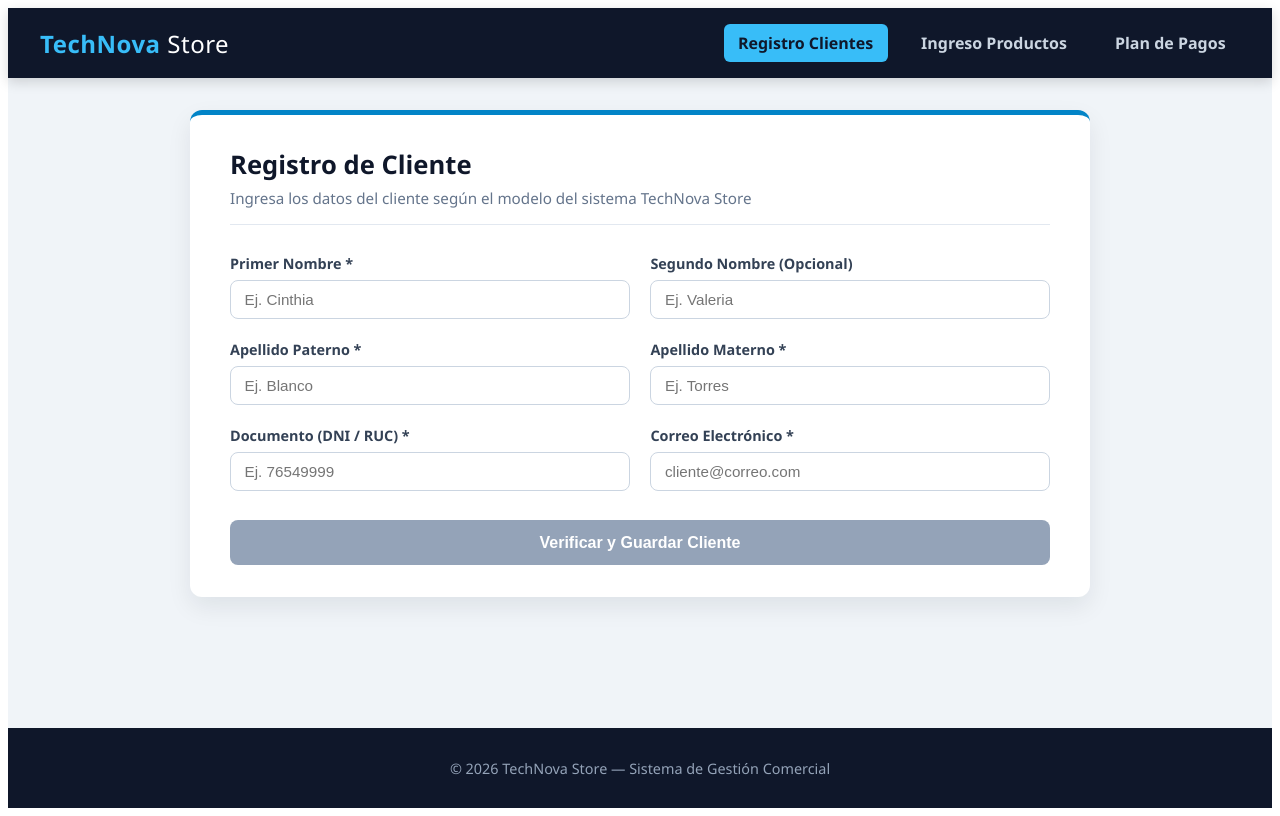
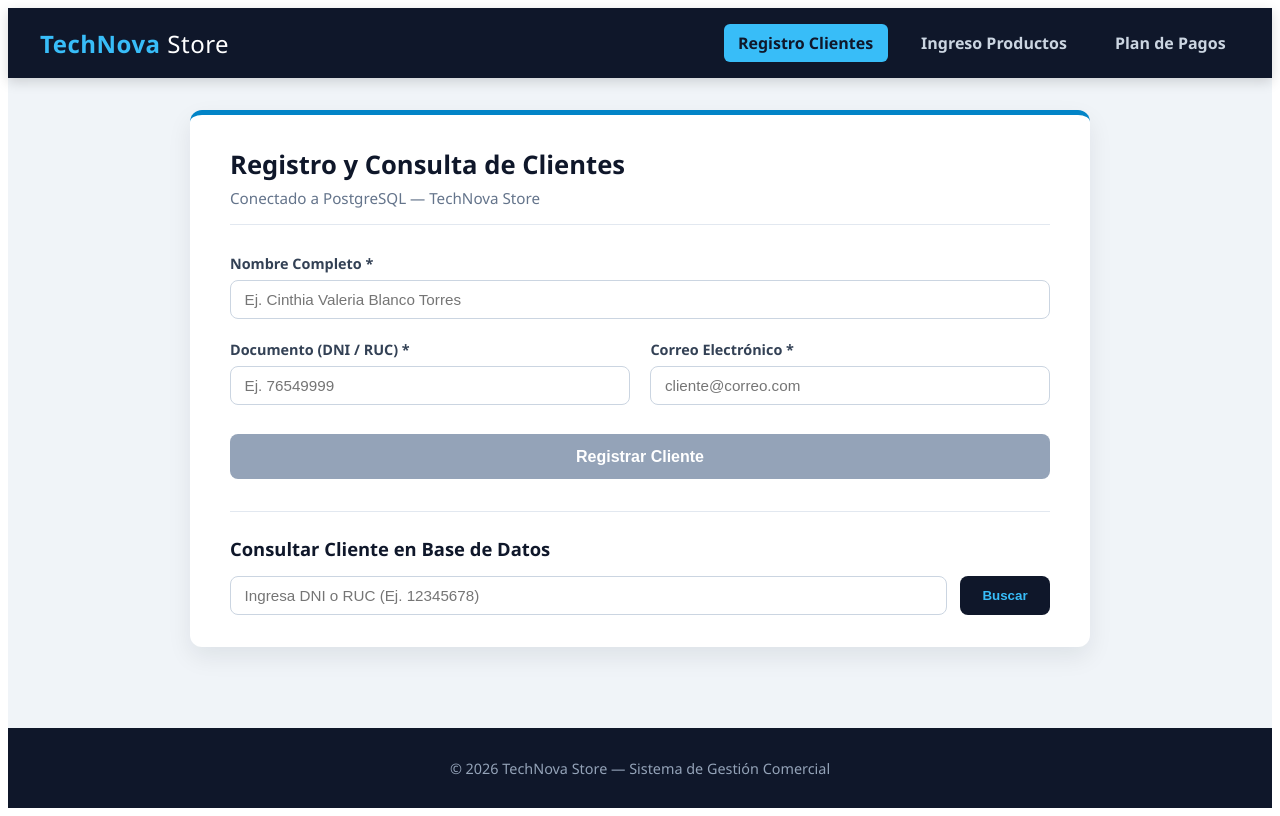
Before and after one commit to karloayala/FrontEnd_Tienda, an Angular app: page /clientes in a window 1280 px wide. Built offline with nearby package versions, Linux system fonts and the light colour scheme.

Commit message:
Integracion completa de Clientes con Spring Boot y PostgreSQL

```diff
--- a/src/app/clientes/clientes.css
+++ b/src/app/clientes/clientes.css
@@ -28,6 +28,16 @@
   background-color: #dcfce7;
   color: #166534;
   border: 1px solid #86efac;
+  padding: 0.9rem 1.2rem;
+  border-radius: 8px;
+  margin-bottom: 1.5rem;
+  font-weight: 600;
+}
+
+.alert-error {
+  background-color: #fee2e2;
+  color: #991b1b;
+  border: 1px solid #fca5a5;
   padding: 0.9rem 1.2rem;
   border-radius: 8px;
   margin-bottom: 1.5rem;
@@ -103,6 +113,79 @@ input:focus {
   cursor: not-allowed;
 }
 
+.search-section {
+  margin-top: 2rem;
+  padding-top: 1.5rem;
+  border-top: 1px solid #e2e8f0;
+}
+
+.search-section h3,
+.table-wrapper h3 {
+  margin: 0 0 0.9rem;
+  color: #0f172a;
+  font-size: 1.15rem;
+}
+
+.search-row {
+  display: flex;
+  gap: 0.8rem;
+}
+
+.search-row input {
+  flex: 1;
+  padding: 0.65rem 0.85rem;
+  border: 1.5px solid #cbd5e1;
+  border-radius: 8px;
+  font-size: 0.95rem;
+}
+
+.btn-search {
+  background-color: #0f172a;
+  color: #38bdf8;
+  border: none;
+  padding: 0.65rem 1.4rem;
+  border-radius: 8px;
+  font-weight: 700;
+  cursor: pointer;
+  transition: background-color 0.2s;
+}
+
+.btn-search:hover {
+  background-color: #1e293b;
+}
+
+.table-wrapper {
+  margin-top: 1.8rem;
+  overflow-x: auto;
+}
+
+.tech-table {
+  width: 100%;
+  border-collapse: collapse;
+  font-size: 0.92rem;
+}
+
+.tech-table th {
+  background-color: #0f172a;
+  color: #ffffff;
+  text-align: left;
+  padding: 0.75rem 1rem;
+}
+
+.tech-table td {
+  padding: 0.75rem 1rem;
+  border-bottom: 1px solid #e2e8f0;
+  color: #1e293b;
+}
+
+.badge-id {
+  background-color: #e0f2fe;
+  color: #0369a1;
+  font-weight: 700;
+  padding: 0.2rem 0.55rem;
+  border-radius: 6px;
+}
+
 @media (max-width: 600px) {
   .card-tech {
     padding: 1.5rem 1.2rem;
@@ -110,6 +193,10 @@ input:focus {
 
   .form-group {
     flex: 1 1 100%;
+  }
+
+  .search-row {
+    flex-direction: column;
   }
 }
 
--- a/src/app/clientes/clientes.html
+++ b/src/app/clientes/clientes.html
@@ -1,44 +1,25 @@
 <div class="card-tech">
   <div class="card-header">
-    <h2>Registro de Cliente</h2>
-    <p>Ingresa los datos del cliente según el modelo del sistema TechNova Store</p>
+    <h2>Registro y Consulta de Clientes</h2>
+    <p>Conectado a PostgreSQL — TechNova Store</p>
   </div>
 
   <div class="alert-success" *ngIf="mensajeExito">
-    Cliente registrado correctamente. Revisa los datos enviados en la consola.
+    {{ mensajeExito }}
   </div>
 
-  <form [formGroup]="clienteForm" (ngSubmit)="abrirModalConfirmacion()" class="form-grid">
+  <div class="alert-error" *ngIf="mensajeError">
+    {{ mensajeError }}
+  </div>
 
-    <div class="form-group">
-      <label>Primer Nombre *</label>
-      <input type="text" formControlName="primerNombre" placeholder="Ej. Cinthia">
-      <span class="error-msg" *ngIf="clienteForm.get('primerNombre')?.invalid && clienteForm.get('primerNombre')?.touched">
-        Ingresa tu primer nombre válido (solo letras, mínimo 2 caracteres).
-      </span>
-    </div>
+  <!-- FORMULARIO DE REGISTRO (POST /api/clientes) -->
+  <form [formGroup]="clienteForm" (ngSubmit)="registrarCliente()" class="form-grid">
 
-    <div class="form-group">
-      <label>Segundo Nombre (Opcional)</label>
-      <input type="text" formControlName="segundoNombre" placeholder="Ej. Valeria">
-      <span class="error-msg" *ngIf="clienteForm.get('segundoNombre')?.invalid && clienteForm.get('segundoNombre')?.touched">
-        Solo se permiten letras (mínimo 2 caracteres).
-      </span>
-    </div>
-
-    <div class="form-group">
-      <label>Apellido Paterno *</label>
-      <input type="text" formControlName="apellidoPaterno" placeholder="Ej. Blanco">
-      <span class="error-msg" *ngIf="clienteForm.get('apellidoPaterno')?.invalid && clienteForm.get('apellidoPaterno')?.touched">
-        Ingresa tu apellido paterno válido (solo letras, mínimo 2 caracteres).
-      </span>
-    </div>
-
-    <div class="form-group">
-      <label>Apellido Materno *</label>
-      <input type="text" formControlName="apellidoMaterno" placeholder="Ej. Torres">
-      <span class="error-msg" *ngIf="clienteForm.get('apellidoMaterno')?.invalid && clienteForm.get('apellidoMaterno')?.touched">
-        Ingresa tu apellido materno válido (solo letras, mínimo 2 caracteres).
+    <div class="form-group full-width">
+      <label>Nombre Completo *</label>
+      <input type="text" formControlName="nombre" placeholder="Ej. Cinthia Valeria Blanco Torres">
+      <span class="error-msg" *ngIf="clienteForm.get('nombre')?.invalid && clienteForm.get('nombre')?.touched">
+        Ingresa un nombre válido (solo letras y espacios, mínimo 3 caracteres).
       </span>
     </div>
 
@@ -59,56 +40,49 @@
     </div>
 
     <div class="form-group full-width">
-      <button type="submit" [disabled]="clienteForm.invalid" class="btn-tech">
-        Verificar y Guardar Cliente
+      <button type="submit" [disabled]="clienteForm.invalid || cargando" class="btn-tech">
+        {{ cargando ? 'Guardando en Base de Datos...' : 'Registrar Cliente' }}
       </button>
     </div>
 
   </form>
-</div>
 
-<!-- VENTANA MODAL DE CONFIRMACIÓN DE CLIENTE -->
-<div class="modal-backdrop" *ngIf="modalConfirmacionAbierto" (click)="cerrarModal()">
-  <div class="modal-card" (click)="$event.stopPropagation()">
-    <div class="modal-header">
-      <h3>Confirmar Registro de Cliente</h3>
-      <button type="button" class="close-btn" (click)="cerrarModal()" aria-label="Cerrar">&times;</button>
-    </div>
-
-    <div class="modal-body" *ngIf="clienteParaConfirmar">
-      <p class="modal-subtitle">Verifica que los datos consolidados coincidan con el documento de identidad:</p>
-
-      <div class="resumen-grid">
-        <div class="resumen-item">
-          <span class="resumen-label">Nombre Completo (Entidad)</span>
-          <span class="resumen-valor">{{ clienteParaConfirmar.nombre }}</span>
-        </div>
-
-        <div class="resumen-item">
-          <span class="resumen-label">Documento de Identidad</span>
-          <span class="resumen-valor">{{ clienteParaConfirmar.documento }}</span>
-        </div>
-
-        <div class="resumen-item">
-          <span class="resumen-label">Correo Electrónico</span>
-          <span class="resumen-valor">{{ clienteParaConfirmar.email }}</span>
-        </div>
-
-        <div class="resumen-item">
-          <span class="resumen-label">Segmento Evaluado</span>
-          <span class="badge-segmento">{{ clienteParaConfirmar.segmento }}</span>
-        </div>
-
-        <div class="resumen-item full">
-          <span class="resumen-label">Línea de Crédito Referencial (TechNova)</span>
-          <span class="resumen-valor destacado">S/ {{ clienteParaConfirmar.lineaCreditoAsignada | number:'1.2-2' }}</span>
-        </div>
-      </div>
-    </div>
-
-    <div class="modal-footer">
-      <button type="button" class="btn-secondary" (click)="cerrarModal()">Corregir Datos</button>
-      <button type="button" class="btn-tech btn-modal-confirm" (click)="confirmarRegistroCliente()">Confirmar Registro</button>
+  <!-- SECCIÓN DE CONSULTA EN BD (GET /api/clientes/documento/{documento}) -->
+  <div class="search-section">
+    <h3>Consultar Cliente en Base de Datos</h3>
+    <div class="search-row">
+      <input
+        type="text"
+        [(ngModel)]="documentoBusqueda"
+        placeholder="Ingresa DNI o RUC (Ej. 12345678)"
+        maxlength="11"
+        (keyup.enter)="buscarCliente()">
+      <button type="button" (click)="buscarCliente()" class="btn-search">
+        Buscar
+      </button>
     </div>
   </div>
+
+  <!-- TABLA DE RESULTADOS DE BASE DE DATOS -->
+  <div class="table-wrapper" *ngIf="clientesLista.length > 0">
+    <h3>Clientes Verificados en Base de Datos</h3>
+    <table class="tech-table">
+      <thead>
+        <tr>
+          <th>ID (BD)</th>
+          <th>Nombre Completo</th>
+          <th>Documento</th>
+          <th>Correo Electrónico</th>
+        </tr>
+      </thead>
+      <tbody>
+        <tr *ngFor="let c of clientesLista">
+          <td><span class="badge-id">#{{ c.id }}</span></td>
+          <td>{{ c.nombre }}</td>
+          <td>{{ c.documento }}</td>
+          <td>{{ c.email }}</td>
+        </tr>
+      </tbody>
+    </table>
+  </div>
 </div>
--- a/src/app/clientes/clientes.ts
+++ b/src/app/clientes/clientes.ts
@@ -1,82 +1,90 @@
 import { Component } from '@angular/core';
 import { CommonModule } from '@angular/common';
-import { ReactiveFormsModule, FormBuilder, FormGroup, Validators } from '@angular/forms';
-
-export interface ClientePreview {
-  nombre: string;
-  documento: string;
-  email: string;
-  segmento: string;
-  lineaCreditoAsignada: number;
-}
+import { ReactiveFormsModule, FormsModule, FormBuilder, FormGroup, Validators } from '@angular/forms';
+import { ClienteService, ClienteRequest, ClienteResponse } from '../services/cliente.service';
 
 @Component({
   selector: 'app-clientes',
-  imports: [CommonModule, ReactiveFormsModule],
+  imports: [CommonModule, ReactiveFormsModule, FormsModule],
   templateUrl: './clientes.html',
   styleUrl: './clientes.css'
 })
 export class Clientes {
   clienteForm: FormGroup;
-  mensajeExito: boolean = false;
-  modalConfirmacionAbierto: boolean = false;
-  clienteParaConfirmar: ClientePreview | null = null;
+  mensajeExito: string = '';
+  mensajeError: string = '';
+  cargando: boolean = false;
 
-  constructor(private fb: FormBuilder) {
+  documentoBusqueda: string = '';
+  clientesLista: ClienteResponse[] = [];
+
+  constructor(
+    private fb: FormBuilder,
+    private clienteService: ClienteService
+  ) {
     this.clienteForm = this.fb.group({
-      primerNombre: ['', [Validators.required, Validators.minLength(2), Validators.pattern('^[a-zA-ZáéíóúÁÉÍÓÚñÑ]+$')]],
-      segundoNombre: ['', [Validators.minLength(2), Validators.pattern('^[a-zA-ZáéíóúÁÉÍÓÚñÑ]*$')]],
-      apellidoPaterno: ['', [Validators.required, Validators.minLength(2), Validators.pattern('^[a-zA-ZáéíóúÁÉÍÓÚñÑ]+$')]],
-      apellidoMaterno: ['', [Validators.required, Validators.minLength(2), Validators.pattern('^[a-zA-ZáéíóúÁÉÍÓÚñÑ]+$')]],
+      nombre: ['', [Validators.required, Validators.minLength(3), Validators.pattern('^[a-zA-ZáéíóúÁÉÍÓÚñÑ\\s]+$')]],
       documento: ['', [Validators.required, Validators.pattern('^[0-9]{8,11}$')]],
       email: ['', [Validators.required, Validators.email]]
     });
   }
 
-  abrirModalConfirmacion() {
+  registrarCliente() {
     if (this.clienteForm.valid) {
-      const form = this.clienteForm.value;
-      const esEmpresa = form.documento.length === 11;
+      this.cargando = true;
+      this.mensajeExito = '';
+      this.mensajeError = '';
 
-      this.clienteParaConfirmar = {
-        nombre: [form.primerNombre, form.segundoNombre, form.apellidoPaterno, form.apellidoMaterno]
-          .filter(parte => parte && parte.trim() !== '')
-          .join(' '),
-        documento: form.documento,
-        email: form.email,
-        segmento: esEmpresa ? 'Corporativo / RUC' : 'Persona Natural / DNI',
-        lineaCreditoAsignada: esEmpresa ? 15000.00 : 2500.00
+      const clienteRequest: ClienteRequest = {
+        nombre: this.clienteForm.value.nombre.trim(),
+        documento: this.clienteForm.value.documento.trim(),
+        email: this.clienteForm.value.email.trim()
       };
 
-      this.modalConfirmacionAbierto = true;
+      this.clienteService.registrarCliente(clienteRequest).subscribe({
+        next: (respuesta: ClienteResponse) => {
+          console.log('=== RESPUESTA DE BASE DE DATOS (POST) ===', respuesta);
+          this.mensajeExito = `Cliente guardado en la base de datos con ID #${respuesta.id}.`;
+          this.agregarATablaSinDuplicar(respuesta);
+          this.clienteForm.reset();
+          this.cargando = false;
+        },
+        error: (err) => {
+          console.error('Error al registrar cliente:', err);
+          this.mensajeError = err.error?.mensaje || err.error?.message || 'Error al registrar: verifica si el documento ya existe en la base de datos.';
+          this.cargando = false;
+        }
+      });
     } else {
       this.clienteForm.markAllAsTouched();
     }
   }
 
-  cerrarModal() {
-    this.modalConfirmacionAbierto = false;
+  buscarCliente() {
+    const doc = this.documentoBusqueda.trim();
+    if (!doc) return;
+
+    this.mensajeExito = '';
+    this.mensajeError = '';
+
+    this.clienteService.buscarPorDocumento(doc).subscribe({
+      next: (respuesta: ClienteResponse) => {
+        console.log('=== CLIENTE ENCONTRADO EN BASE DE DATOS (GET) ===', respuesta);
+        this.mensajeExito = `Cliente encontrado: ${respuesta.nombre} (ID #${respuesta.id}).`;
+        this.agregarATablaSinDuplicar(respuesta);
+        this.documentoBusqueda = '';
+      },
+      error: (err) => {
+        console.error('Error al buscar cliente:', err);
+        this.mensajeError = err.error?.mensaje || err.error?.message || `No se encontró ningún cliente con el documento ${doc}.`;
+      }
+    });
   }
 
-  confirmarRegistroCliente() {
-    if (!this.clienteParaConfirmar) return;
-
-    const clienteModelo = {
-      nombre: this.clienteParaConfirmar.nombre,
-      documento: this.clienteParaConfirmar.documento,
-      email: this.clienteParaConfirmar.email
-    };
-
-    console.log('=== NUEVO CLIENTE REGISTRADO (MODELO ER) ===');
-    console.log(clienteModelo);
-
-    this.modalConfirmacionAbierto = false;
-    this.clienteParaConfirmar = null;
-    this.mensajeExito = true;
-    this.clienteForm.reset();
-
-    setTimeout(() => {
-      this.mensajeExito = false;
-    }, 4000);
+  private agregarATablaSinDuplicar(cliente: ClienteResponse) {
+    const existe = this.clientesLista.some(c => c.id === cliente.id);
+    if (!existe) {
+      this.clientesLista.unshift(cliente);
+    }
   }
 }
--- /dev/null
+++ b/src/app/services/cliente.service.ts
@@ -0,0 +1,34 @@
+import { Injectable } from '@angular/core';
+import { HttpClient } from '@angular/common/http';
+import { Observable } from 'rxjs';
+
+export interface ClienteRequest {
+  nombre: string;
+  documento: string;
+  email: string;
+}
+
+export interface ClienteResponse {
+  id: number;
+  nombre: string;
+  documento: string;
+  email: string;
+}
+
+@Injectable({
+  providedIn: 'root'
+})
+export class ClienteService {
+
+  private apiUrl = 'https://fluffy-trout-5gxxvq774jj9hpxpv-8080.app.github.dev/api/clientes';
+
+  constructor(private http: HttpClient) {}
+
+  registrarCliente(cliente: ClienteRequest): Observable<ClienteResponse> {
+    return this.http.post<ClienteResponse>(this.apiUrl, cliente);
+  }
+
+  buscarPorDocumento(documento: string): Observable<ClienteResponse> {
+    return this.http.get<ClienteResponse>(`${this.apiUrl}/documento/${documento}`);
+  }
+}
```
Also changed, not shown: src/app/app.config.ts (+6 -2 lines), 1 other file (tests, documents, lock files or other folders).
